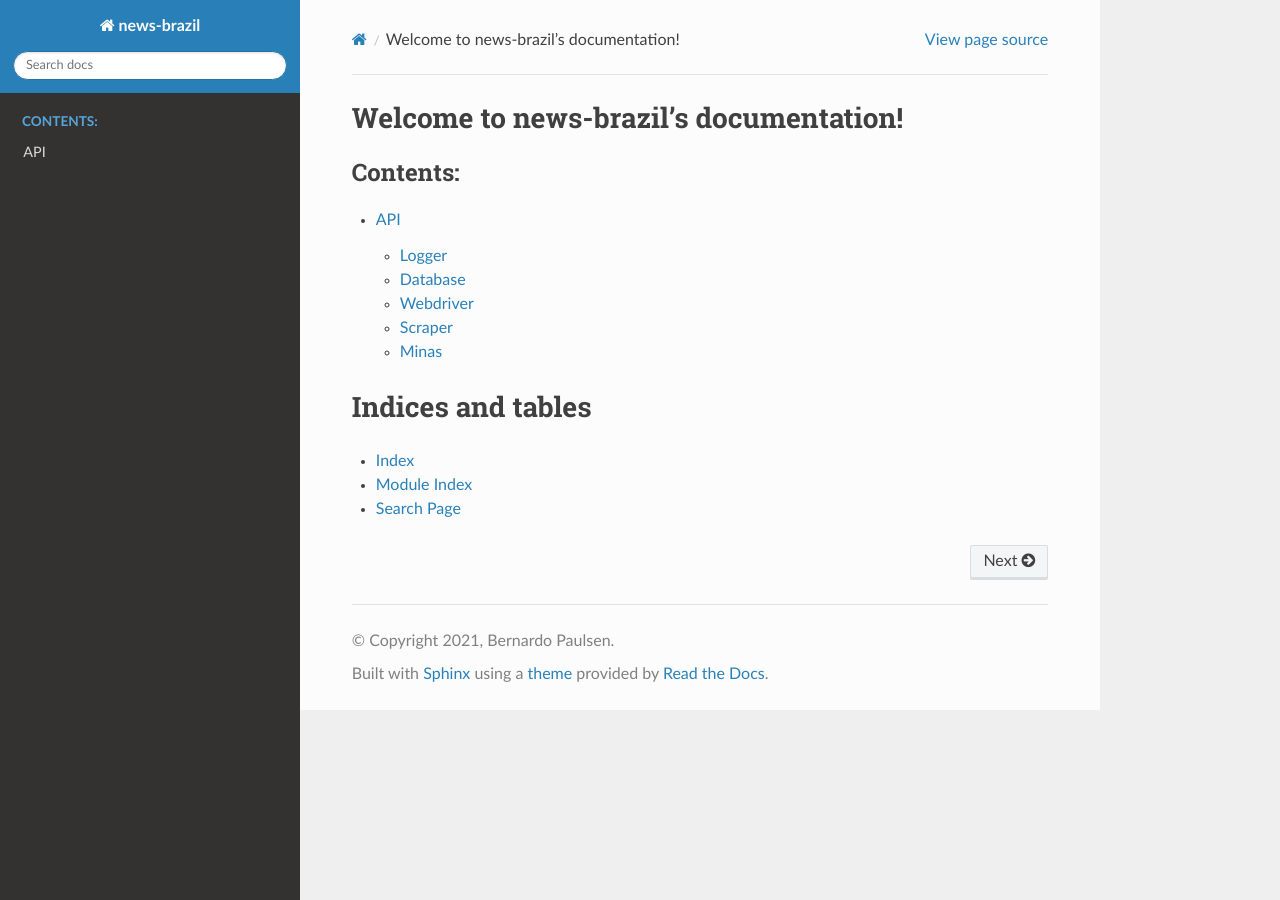
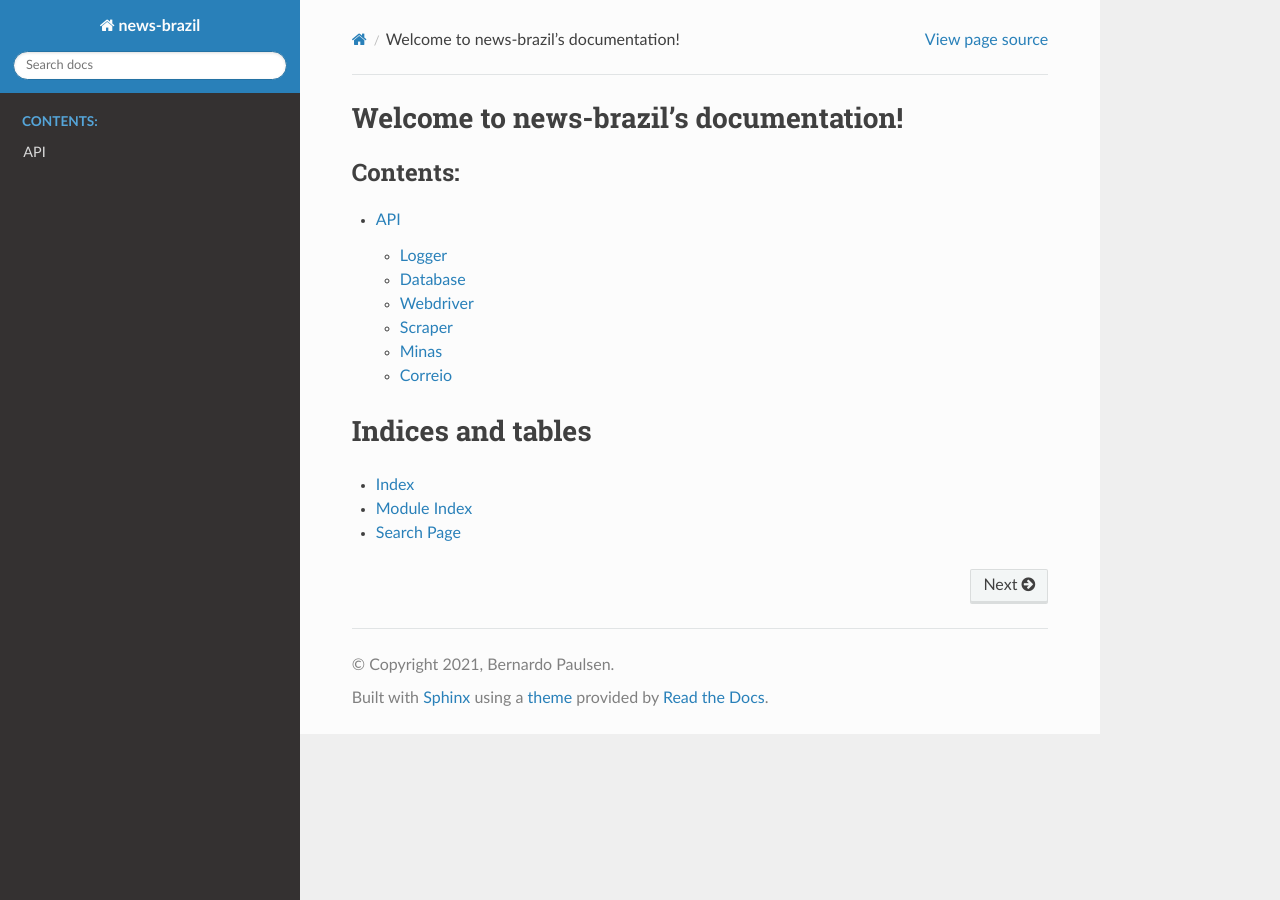
Before and after one commit to ecompfin-ufrgs/political_news_term_structure, a Sphinx documentation site: the page built from selenium/docs/index.rst, in a window 1280 px wide. Built offline with Sphinx 7.4.7 and the Read the Docs theme 2.0.0, drawn with Linux system fonts in a browser that asks for light colours.

```diff
--- a/selenium/docs/api.rst
+++ b/selenium/docs/api.rst
@@ -25,3 +25,8 @@ Minas
 #####
 .. automodule:: minas
     :members:
+
+Correio
+#######
+.. automodule:: correio
+    :members:
```
